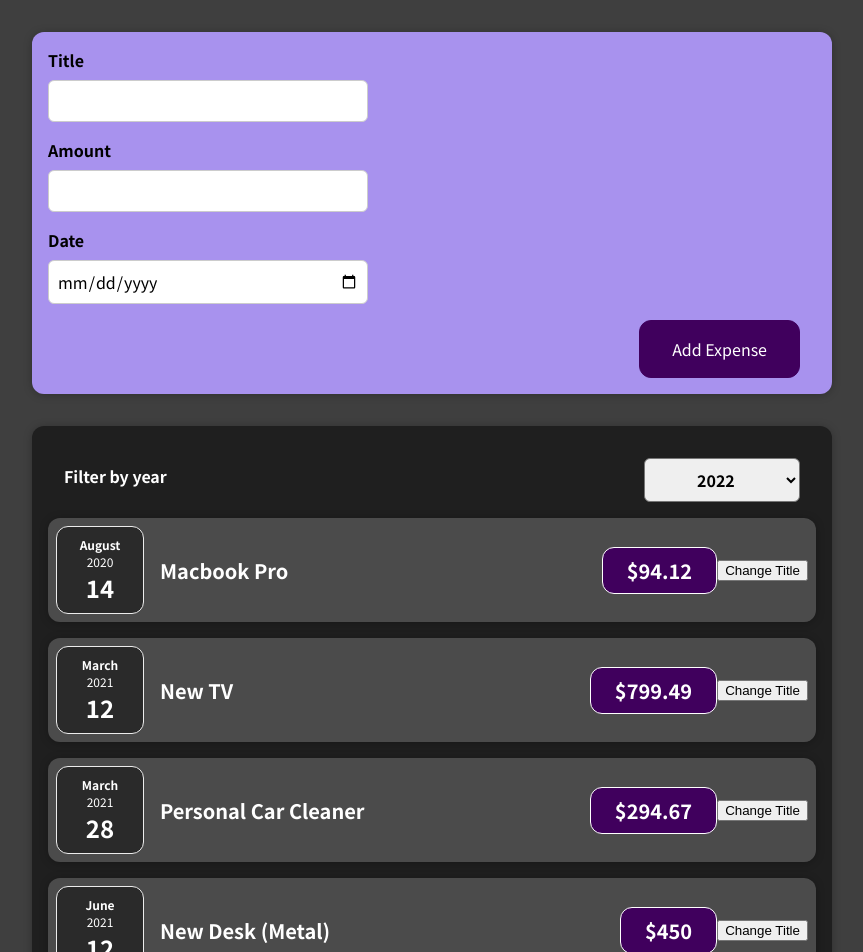
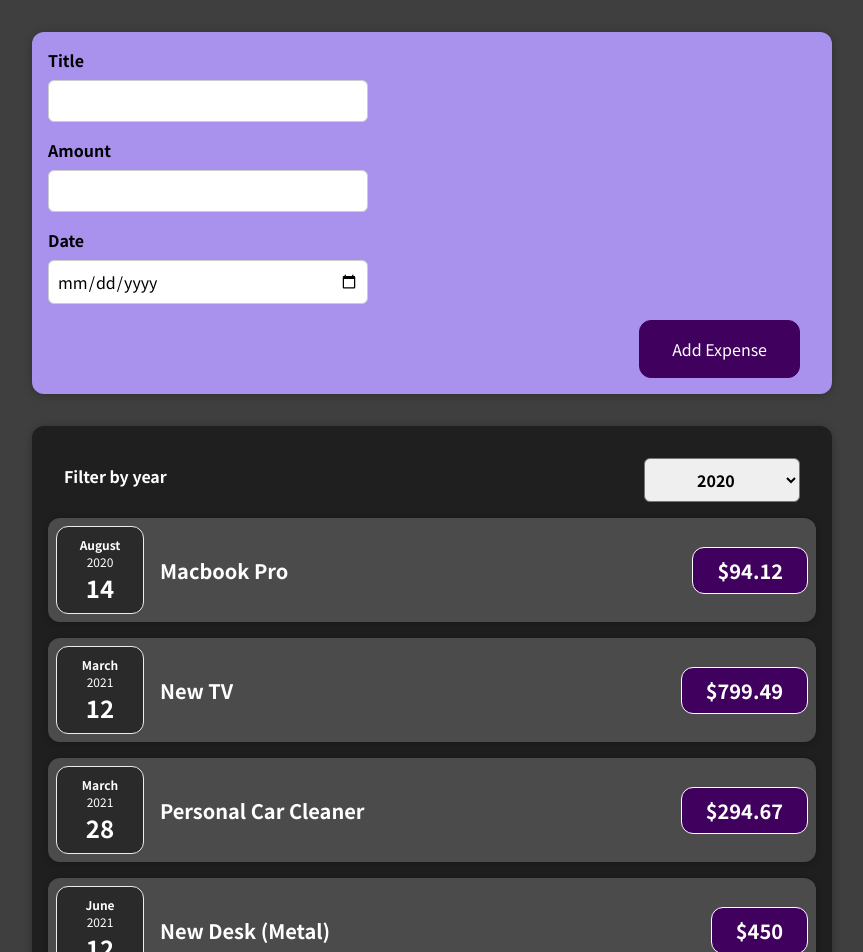
Before and after one commit to Iandancun/expense-tracker, a React (Create React App) app: page / in a window 1280 px wide. Shown: the top 952 px of the page, without its empty margins (208-1071 px from the left). Built offline with nearby package versions, Linux system fonts and the light colour scheme.

Commit message:
outputting list content

```diff
--- a/src/App.js
+++ b/src/App.js
@@ -1,10 +1,8 @@
-import React from "react";
+import React, {useState} from "react";
 import Expenses from "./components/Expenses/Expenses";
 import NewExpense from "./components/NewExpense/NewExpense";
 
-let App = () => {
-
-    const expenses = [
+const INITIAL_EXPENSES = [
     {
         id: 'e1',
         title: 'Macbook Pro',
@@ -25,9 +23,16 @@ let App = () => {
         date: new Date(2021, 5, 12),
     },
 ];
+let App = () => {
+
+
+    const [expenses, setExpenses] = useState(INITIAL_EXPENSES);
     const addExpenseDataHandler = (expense) => {
-        console.log('we are in the app')
-        console.log(expense)
+        setExpenses((prevExpenses)=>{
+            return [expense, ...prevExpenses]
+        })
+
+
     }
 
     return (
--- a/src/components/Expenses/ExpenseItem.js
+++ b/src/components/Expenses/ExpenseItem.js
@@ -1,23 +1,17 @@
-import React, {useState} from "react";
+import React from "react";
 import './ExpenseItem.css'
 import ExpenseDate from "./ExpenseDate";
 import Card from "../UI/Card";
 
 let ExpenseItem = (props) => {
-    const [title, setTitle] = useState(props.title);
-    let clickHandler = () => {
-        setTitle("Updated Title");
-        console.log(title)
-    }
 
     return (
         <Card className={"expense-item"}>
             <ExpenseDate date={props.date}></ExpenseDate>
             <div className={"expense-item__description"}>
-                    <h2>{title}</h2>
+                <h2>{props.title}</h2>
                 <div className={"expense-item__price"}>${props.amount}</div>
             </div>
-                <button onClick={clickHandler}>Change Title</button>
         </Card>
     );
 }
--- a/src/components/Expenses/Expenses.js
+++ b/src/components/Expenses/Expenses.js
@@ -2,39 +2,26 @@ import ExpenseItem from "./ExpenseItem";
 import './Expenses.css'
 import Card from "../UI/Card";
 import ExpensesFilter from "./ExpensesFilter";
-import React , {useState} from "react";
+import React, {useState} from "react";
 
 let Expenses = (data) => {
 
-    const [year, setYear] =useState('')
-    const expenseFilterHandler = (filter) => {
-        setYear(filter)
-        console.log(year)
+    const [filteredYear, setFilteredYear] = useState(2020)
+    const expenseFilterHandler = (selectedYear) => {
+        setFilteredYear(selectedYear)
     }
-    console.log(year)
+
     return (
         <Card className={'expenses'}>
-            <ExpensesFilter onExpenseFilter={expenseFilterHandler}></ExpensesFilter>
-            <ExpenseItem
-                title={data.expenses[0].title}
-                amount={data.expenses[0].amount}
-                date={data.expenses[0].date}
-            > </ExpenseItem>
-            <ExpenseItem
-                title={data.expenses[1].title}
-                amount={data.expenses[1].amount}
-                date={data.expenses[1].date}
-            > </ExpenseItem>
-            <ExpenseItem
-                title={data.expenses[2].title}
-                amount={data.expenses[2].amount}
-                date={data.expenses[2].date}
-            > </ExpenseItem>
-            <ExpenseItem
-                title={data.expenses[3].title}
-                amount={data.expenses[3].amount}
-                date={data.expenses[3].date}
-            > </ExpenseItem>
+            <ExpensesFilter selected={filteredYear} onExpenseFilter={expenseFilterHandler}></ExpensesFilter>
+            {data.expenses.map((item) => (
+                <ExpenseItem
+                key={item.id}
+                title={item.title}
+                amount={item.amount}
+                date={item.date}/>
+            ))}
+
         </Card>
     )
 }
--- a/src/components/Expenses/ExpensesFilter.js
+++ b/src/components/Expenses/ExpensesFilter.js
@@ -11,7 +11,7 @@ const ExpensesFilter = (props) => {
         <div className='expenses-filter'>
             <div className='expenses-filter__control'>
                 <label>Filter by year</label>
-                <select onChange={yearChangedHandler}>
+                <select value={props.selected} onChange={yearChangedHandler}>
                     <option value='2022'>2022</option>
                     <option value='2021'>2021</option>
                     <option value='2020'>2020</option>
```
Lines whose indentation alone changed are shown as unchanged.
